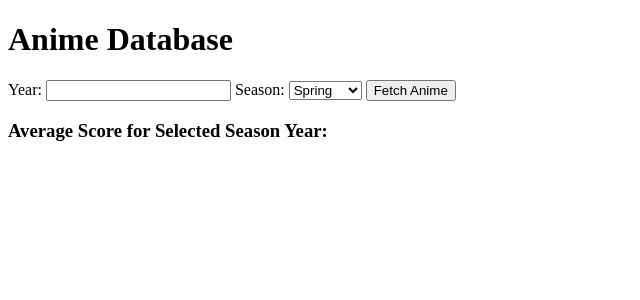
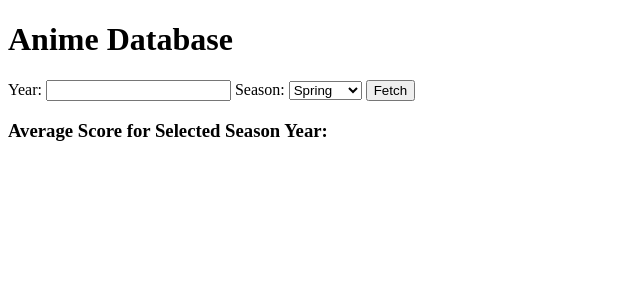
Before and after one commit to wanlia/AnimeFetch3, a Flask app: template app/templates/index.html in a window 1280 px wide. Shown: the top 300 px of the page, without its empty margins (0-640 px from the left). Run offline with Flask 3, Linux system fonts and the light colour scheme; the template is opened without the code that fills it, so the values that code supplies are empty.

Commit message:
Update name and comments

```diff
--- a/app/routes/routes.py
+++ b/app/routes/routes.py
@@ -2,7 +2,6 @@
 from ..services.anime_service import get_seasonal_anime, get_anime_by_year_season
 
 
-# Create a Blueprint for your app routes
 bp = Blueprint('main', __name__, template_folder='templates')
 
 @bp.route('/', methods=['GET', 'POST'])
@@ -23,5 +22,4 @@
     return render_template('index.html', anime_list=anime_list, avg_score=avg_score)
 
 def configure_routes(app):
-    # Register the Blueprint with the Flask application
     app.register_blueprint(bp)
--- a/app/services/anime_service.py
+++ b/app/services/anime_service.py
@@ -14,7 +14,7 @@
     url = f"https://api.jikan.moe/v4/seasons/{year}/{season}"
     try:
         response = requests.get(url)
-        response.raise_for_status()  # Raises HTTPError for bad responses
+        response.raise_for_status()
 
         anime_data = response.json()['data']
         for anime in anime_data:
--- a/app/templates/index.html
+++ b/app/templates/index.html
@@ -16,7 +16,7 @@
             <option value="fall" {% if request.form.season == "fall" %}selected{% endif %}>Fall</option>
             <option value="winter" {% if request.form.season == "winter" %}selected{% endif %}>Winter</option>
         </select>
-        <button type="submit">Fetch Anime</button>
+        <button type="submit">Fetch</button>
     </form>
 
     {% if avg_score is not none %}
```
Also changed, not shown: app/__init__.py (+1 -6 lines), tests/conftest.py (+0 -1 lines), tests/test_services.py (+2 -2 lines), tests/unit/test_routes_unit.py (+1 -12 lines).
